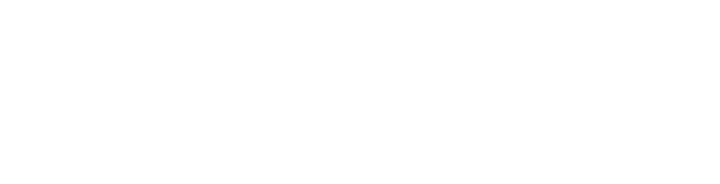
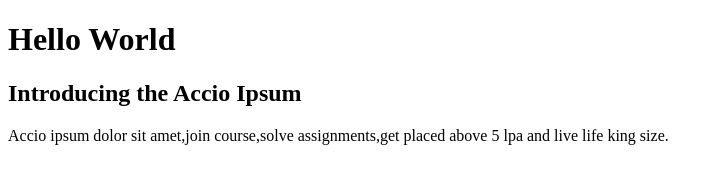
Before and after one commit to acciojob/fill-in-the-blanks-with-placeholder-text-gamesense31, a website: page main.html in a window 1280 px wide. Shown: the whole page, without its empty margins (0-720 px from the left). Drawn offline with Linux system fonts and the light colour scheme.

Commit message:
created a submission

```diff
--- a/main.html
+++ b/main.html
@@ -10,7 +10,9 @@
 	<!-- the entire body must be written by student -->
     <script type="text/javascript" src="./script.js">
 </script>
-
+<h1>Hello World</h1>
+<h2>Introducing the Accio Ipsum</h2>
+	<p>Accio ipsum dolor sit amet,join course,solve assignments,get placed above 5 lpa and live life king size.</p>
 </body>
 
 </html>
```
